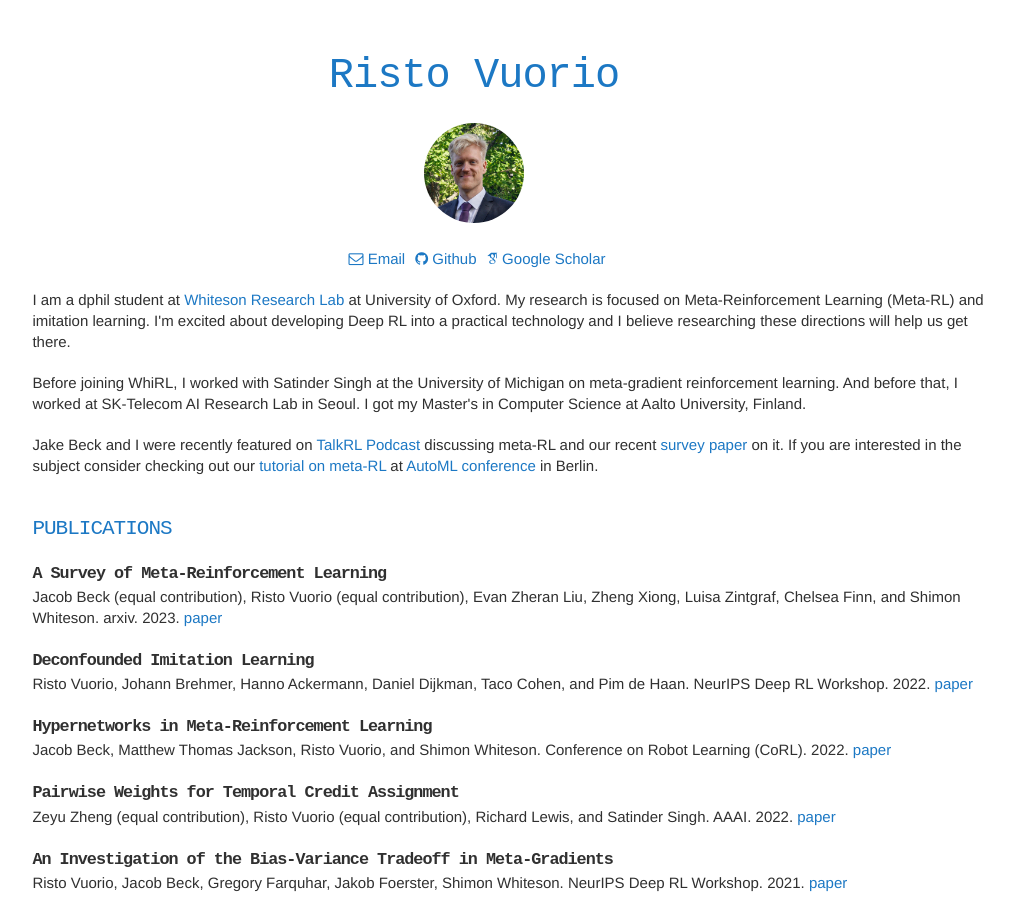
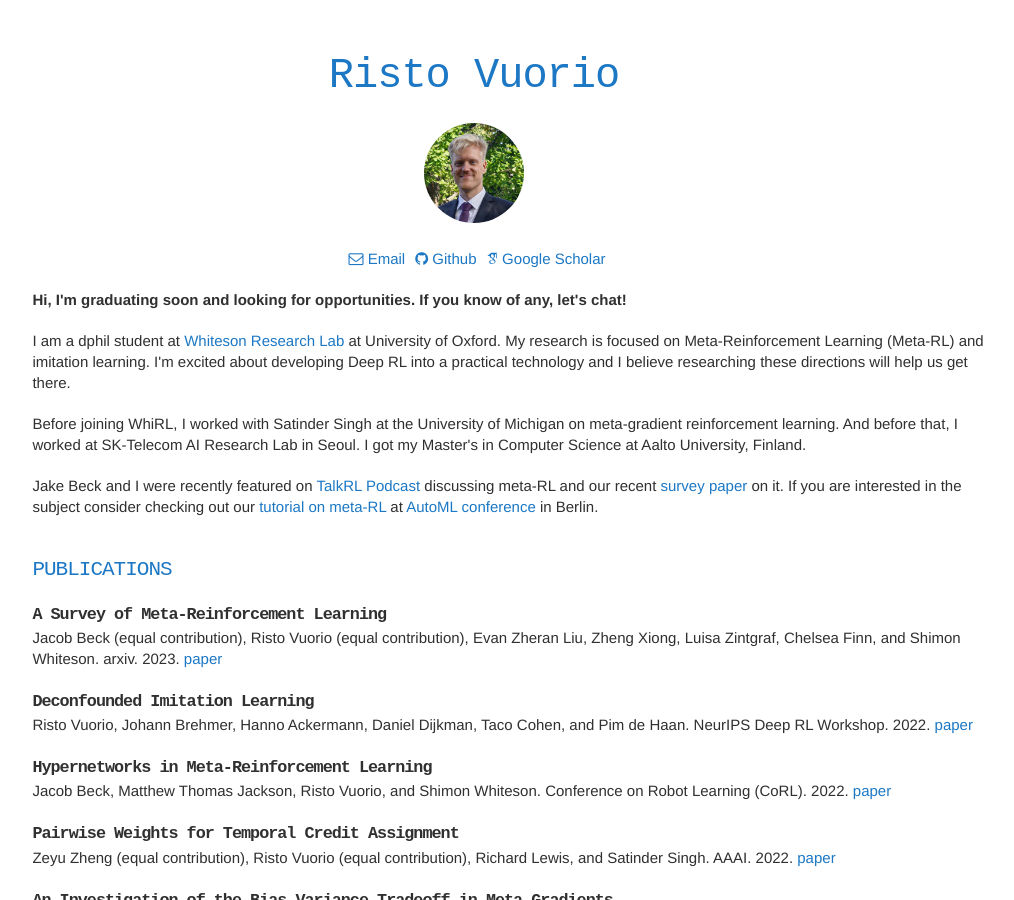
Before and after one commit to vuoristo/vuoristo.github.io, a Jekyll site: the page built from index.html, in a window 1280 px wide and 900 px high. Shown: the whole window, without its empty margins (166-1180 px from the left). Built offline with Jekyll 4.4.1, drawn with Linux system fonts in a browser that asks for light colours; nearby versions of some CDN libraries; some web fonts are replaced.

Commit message:
Add LFG to biography

```diff
--- a/_includes/biography.html
+++ b/_includes/biography.html
@@ -1,4 +1,7 @@
 <section class="columns">
+    <article>
+        <p><b>Hi, I'm graduating soon and looking for opportunities. If you know of any, let's chat!</b></p>
+    </article>
     {% for paragraph in site.data.biography %}
     <article>
         <p>{{ paragraph.text }}</p>
```
